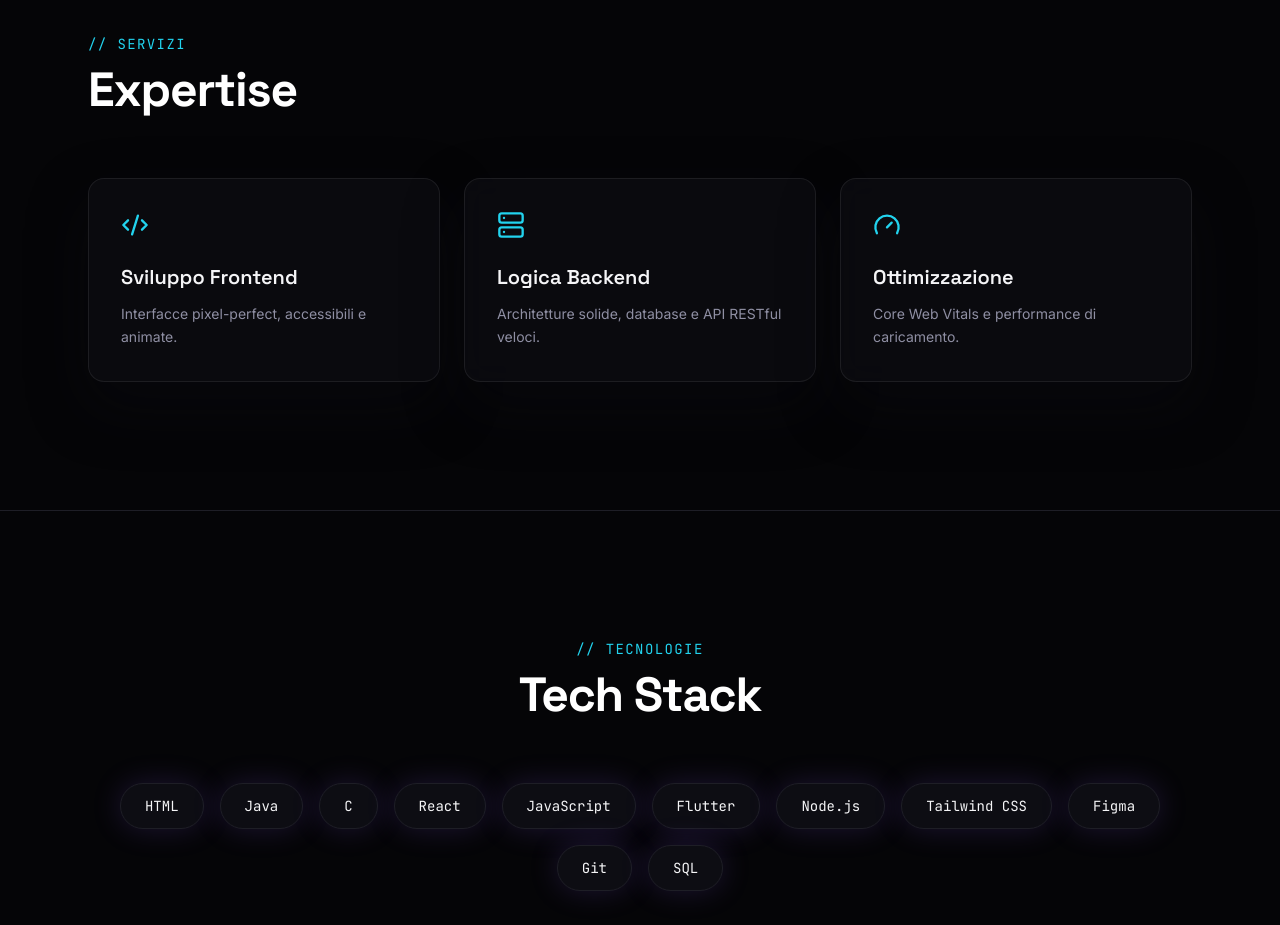
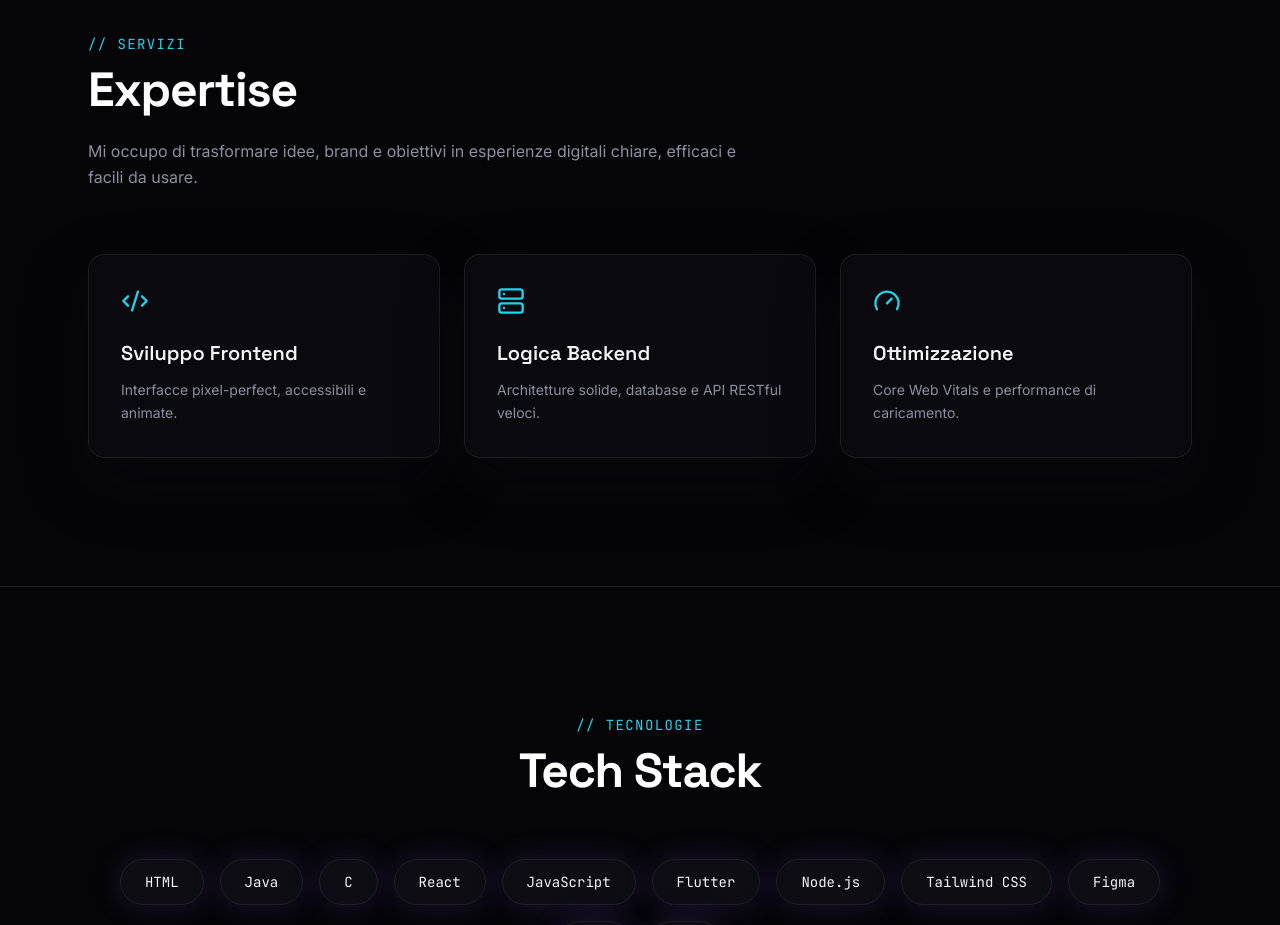
Before and after one commit to lucadomenico1/portfolio-react, a React (Vite) app: page / in a window 1280 px wide. Shown: the part 1100-2025 px from the top of the page. Built offline with nearby package versions, Linux system fonts and the light colour scheme.

Commit message:
Restore services section

```diff
--- a/src/App.jsx
+++ b/src/App.jsx
@@ -513,6 +513,9 @@ function Services() {
   return (
     <section id="servizi" className="py-32 px-6 max-w-6xl mx-auto">
       <SectionHeader title="Expertise" subtitle="Servizi" />
+      <p className="mt-6 max-w-2xl text-[#8f8fa3] text-base leading-relaxed">
+        Mi occupo di trasformare idee, brand e obiettivi in esperienze digitali chiare, efficaci e facili da usare.
+      </p>
       <div className="mt-16 grid md:grid-cols-3 gap-6">
         {srv.map((s, i) => (
           <TiltCard key={i} delay={i * 0.1}>
```
